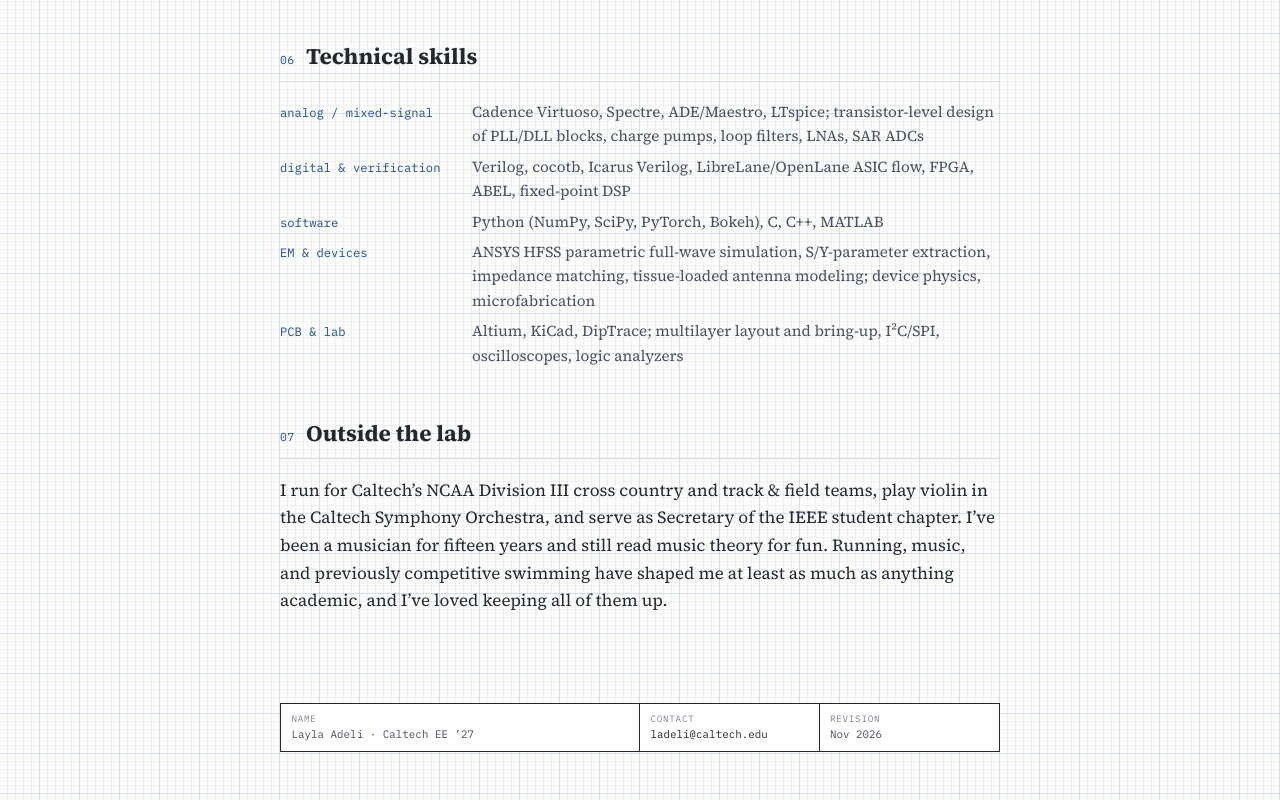
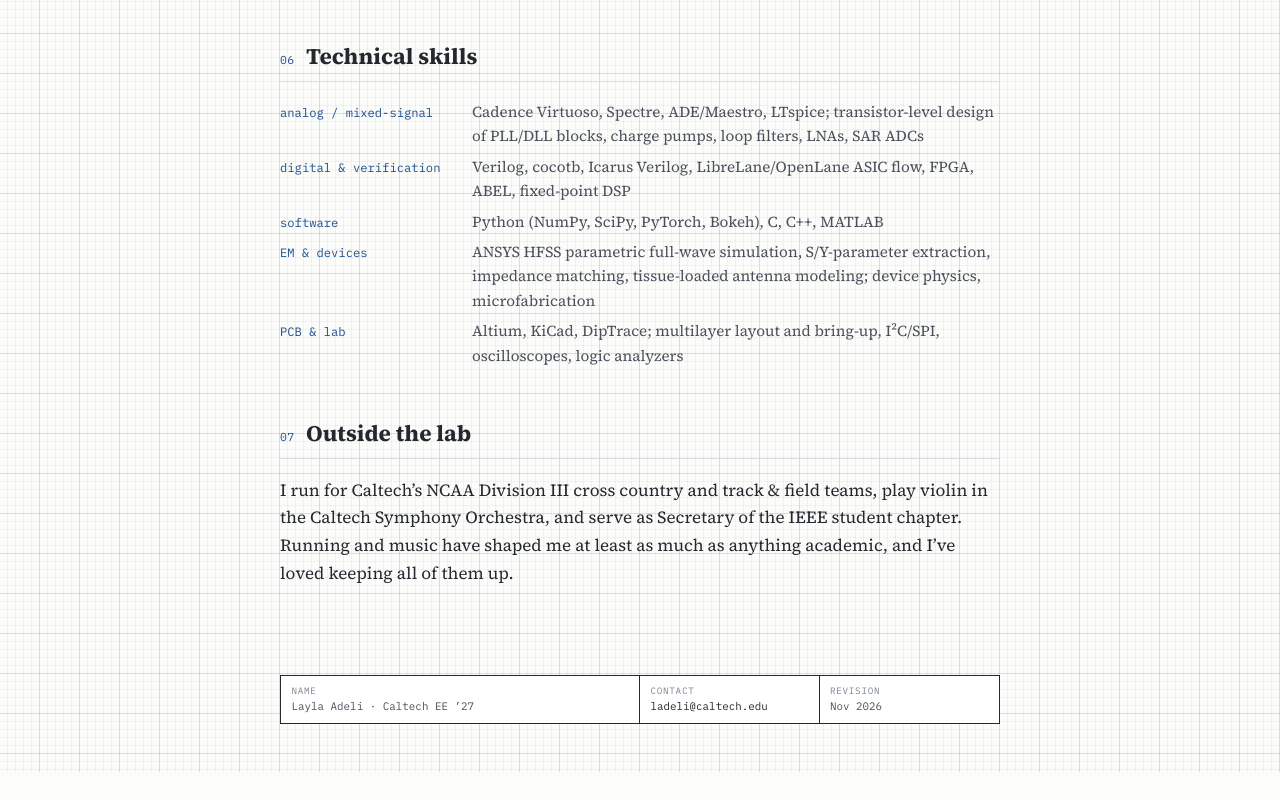
Before and after one commit to laylaadeli7/layla-adeli, a plain HTML site: page index.html in a window 1280 px wide. Shown: the part 3646-4446 px from the top of the page. After the commit the page ends 4418 px from the top, so only its background shows below. Drawn offline with Linux system fonts and the light colour scheme.

Commit message:
Update index.html

```diff
--- a/index.html
+++ b/index.html
@@ -205,8 +205,7 @@
   <!-- ───────────── OUTSIDE ───────────── -->
   <h2 id="outside"><span class="idx">07</span>Outside the lab</h2>
   <p>I run for Caltech’s NCAA Division III cross country and track &amp; field teams, play violin in the Caltech Symphony
-    Orchestra, and serve as Secretary of the IEEE student chapter. I’ve been a musician for fifteen years and still read
-    music theory for fun. Running, music, and previously competitive swimming have shaped me at least as much as anything
+    Orchestra, and serve as Secretary of the IEEE student chapter.  Running and music have shaped me at least as much as anything
     academic, and I’ve loved keeping all of them up.</p>
 
 </main>
```
